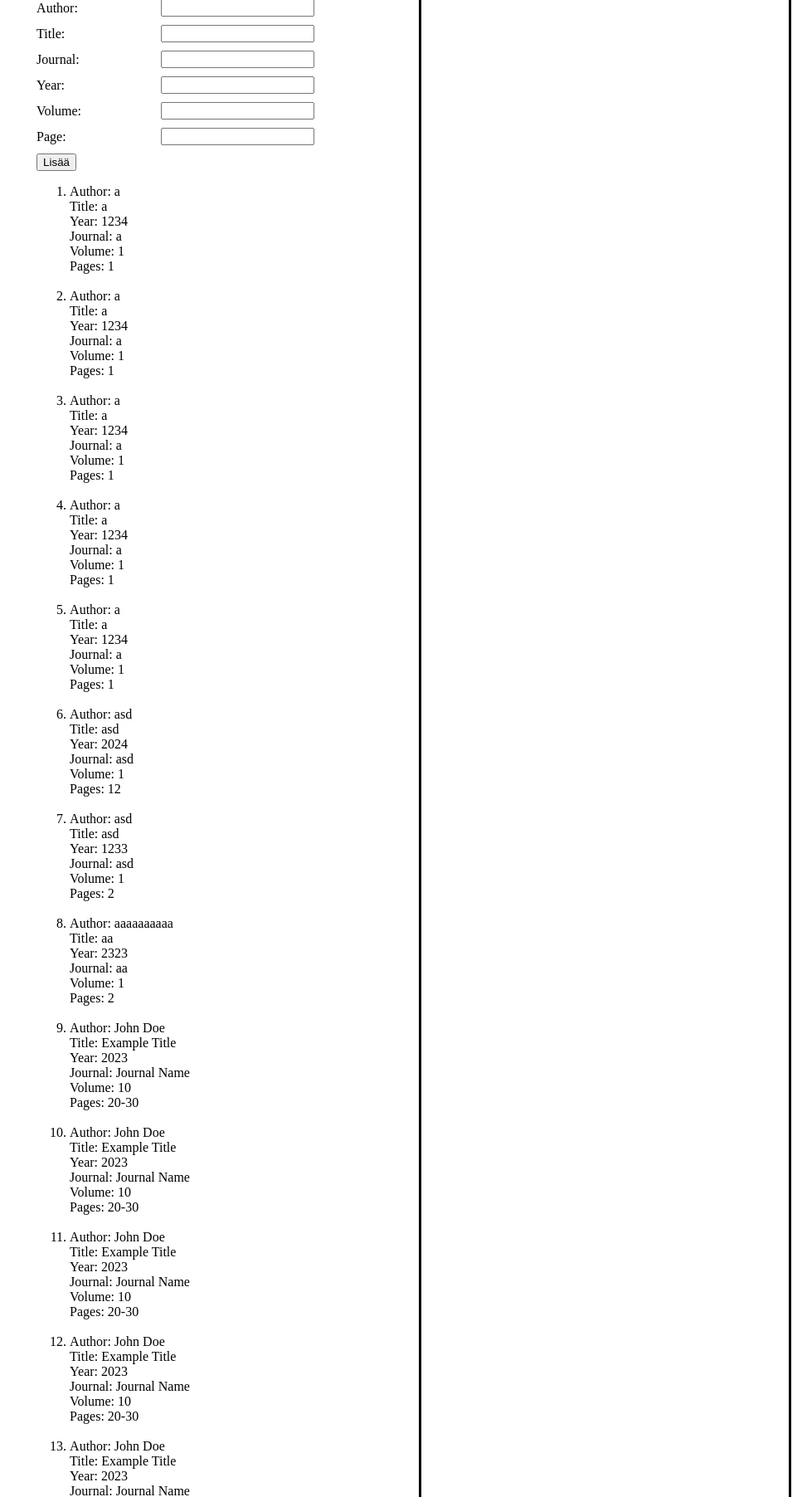
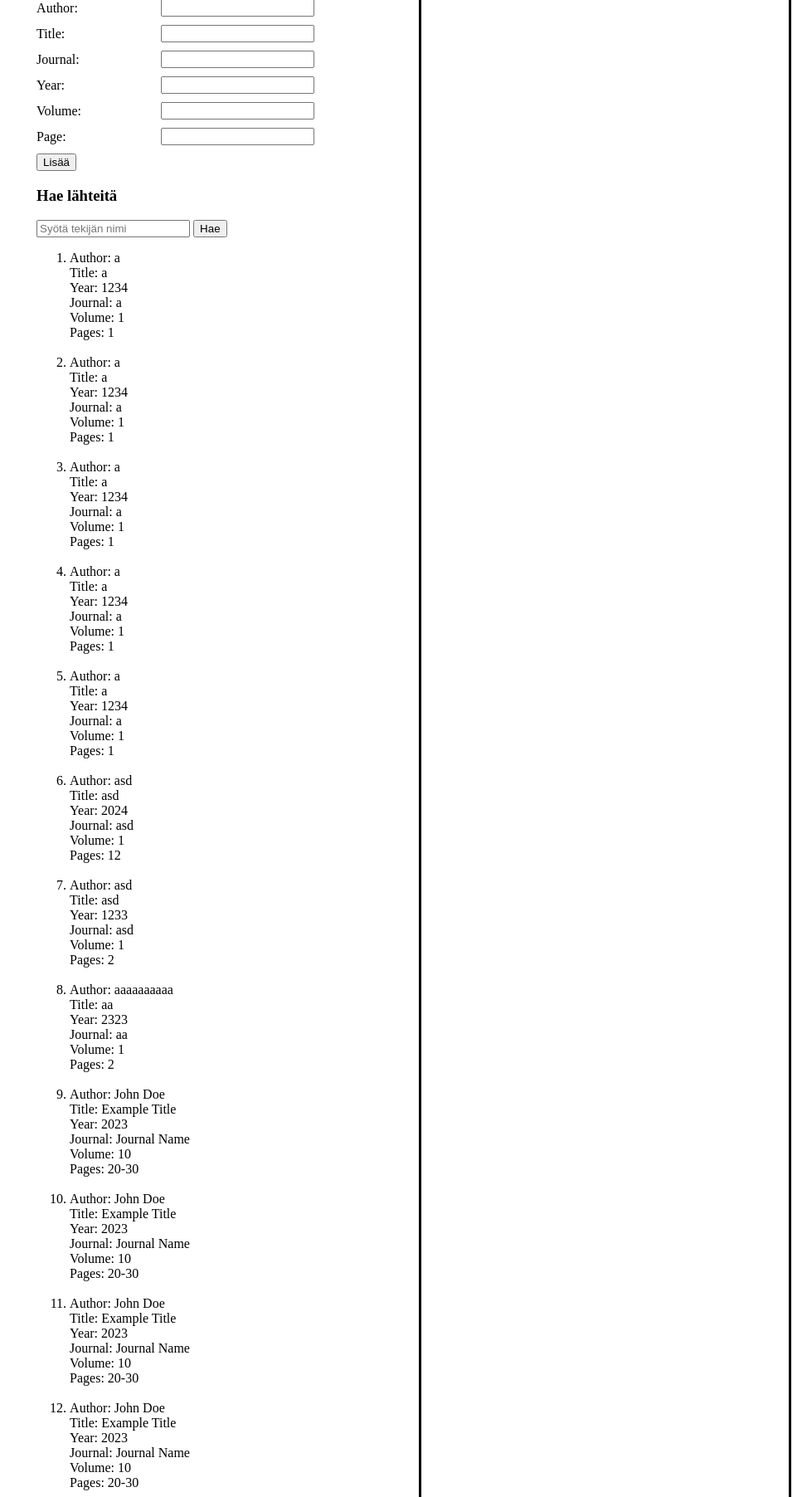
Before and after one commit to Tuukjazz/ohtu-viite-app, a Flask app: page / in a window 1280 px wide. Shown: the part 116-1920 px from the top of the page at 83% size, without its empty margins (307-1280 px from the left). Run offline with Flask 3, Linux system fonts and the light colour scheme; data comes from the database, SQL or seed files in the repository.

Commit message:
Haku tekijän mukaan toimii

```diff
--- a/app.py
+++ b/app.py
@@ -30,6 +30,17 @@ def home():
     cur.close()
     return render_template("index.html", vl=viitelista, er=error_message)
 
+@app.route('/', methods=['GET', 'POST'])
+def haku():
+    if request.method == 'POST':
+        cur = get_db().cursor()
+        hakusana = request.form['hakusana']
+        cur.execute("select * from viite where author like '%" + hakusana + "%'")
+        viitelista = cur.fetchall()
+        cur.close()
+        return render_template("index.html", vl=viitelista, er=error_message)
+    return render_template('index.html')
+
 @app.route("/submit", methods=["POST"])
 def submit():
     author = request.form["author"]
--- a/templates/index.html
+++ b/templates/index.html
@@ -59,6 +59,11 @@
         </dic>
         <input type="submit" id="submit" value="Lisää">
     </form>
+    <h3>Hae lähteitä</h3>
+    <form  method="post">
+        <input type="text" name="hakusana" placeholder="Syötä tekijän nimi">
+        <button type="submit">Hae</button>
+    </form>
     <ol>
         {% for entry in vl %}
         <li>
```
